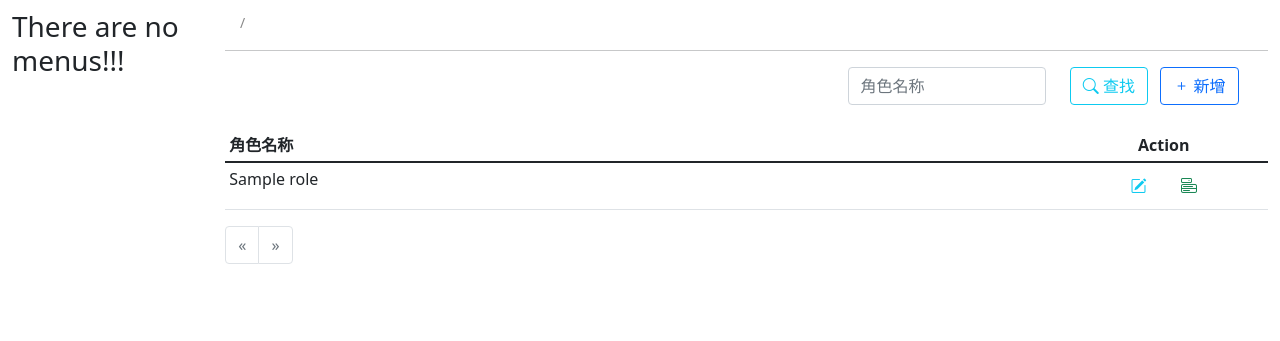
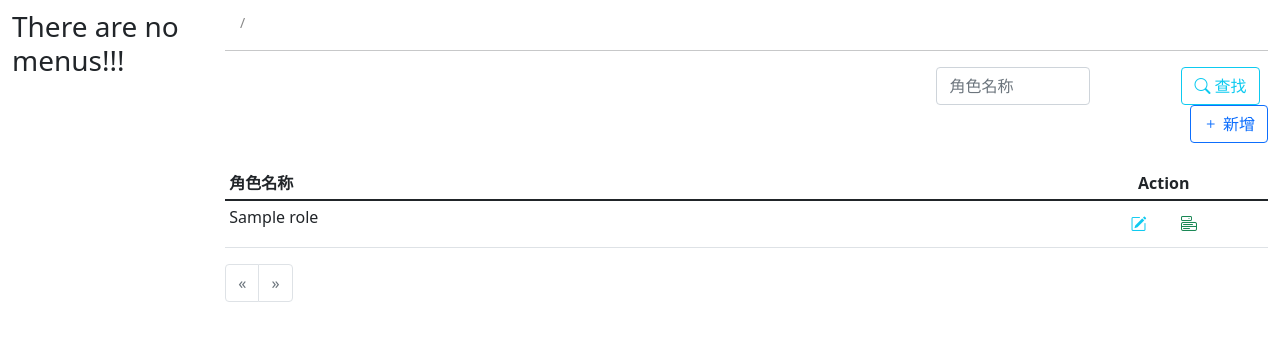
Before and after one commit to ItManHarry/bm, a Python web app: template com/templates/sys/role/index.html in a window 1280 px wide. Shown: the part 71-412 px from the top of the page. Run offline with Jinja, Linux system fonts and the light colour scheme; the template is opened without the code that fills it: most values are stand-ins (such as "Sample title", 1, 10 or a date in 2020); form fields are guessed from the names that the template uses; some libraries are stand-ins or nearby versions.

Commit message:
user ad check style changed

```diff
--- a/com/templates/sys/role/index.html
+++ b/com/templates/sys/role/index.html
@@ -5,11 +5,11 @@
 {{show_alert()}}
 <form method="post">
   <div class="row">
-    <div class="col offset-7">
+    <div class="col-2 offset-8">
         {{form.csrf_token}}
         {{form.name(class='form-control', placeholder='角色名称')}}
     </div>
-    <div class="col">
+    <div class="col-2 text-end">
         <button class="btn btn-outline-info" type="submit"><i class="bi bi-search"></i>&nbsp;查找</button>&nbsp;&nbsp;
         <a class="btn btn-outline-primary" href="{{url_for('role.add')}}"><i class="bi bi-plus"></i>&nbsp;新增</a>
     </div>
```
